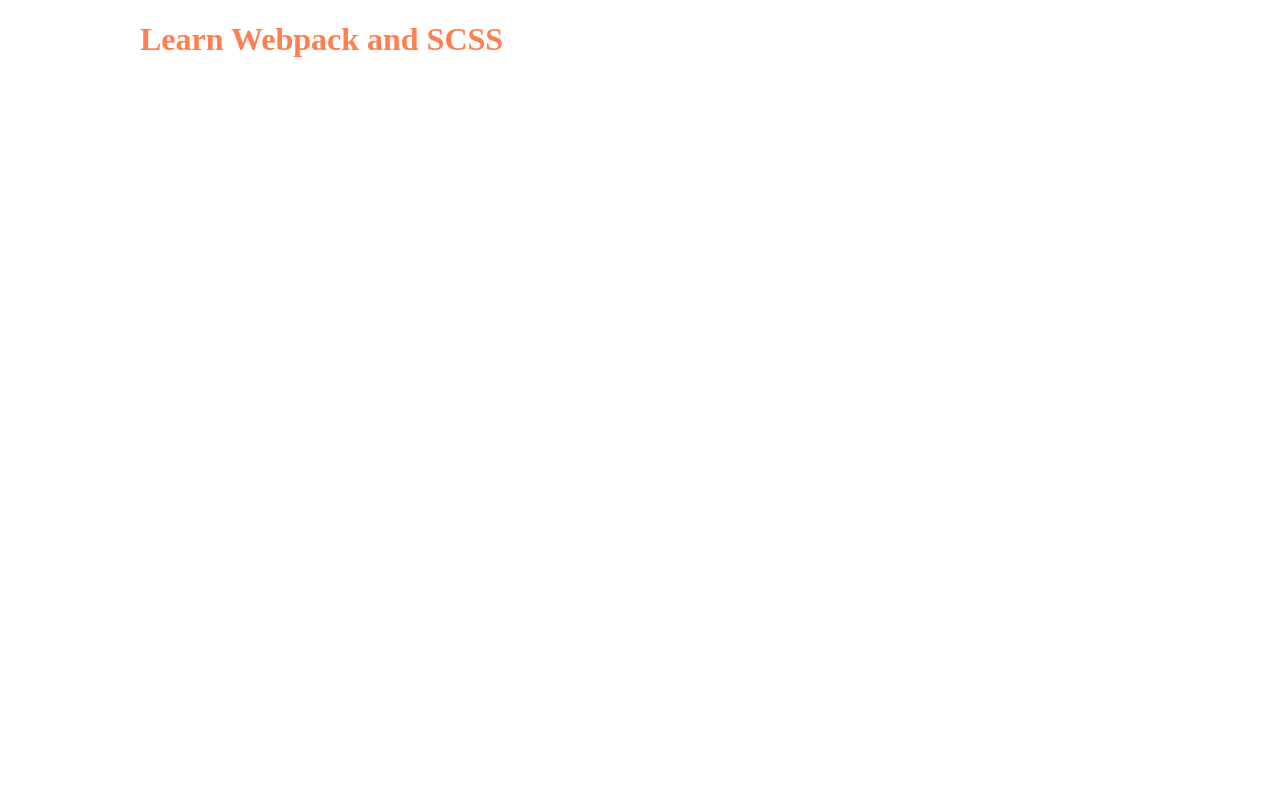
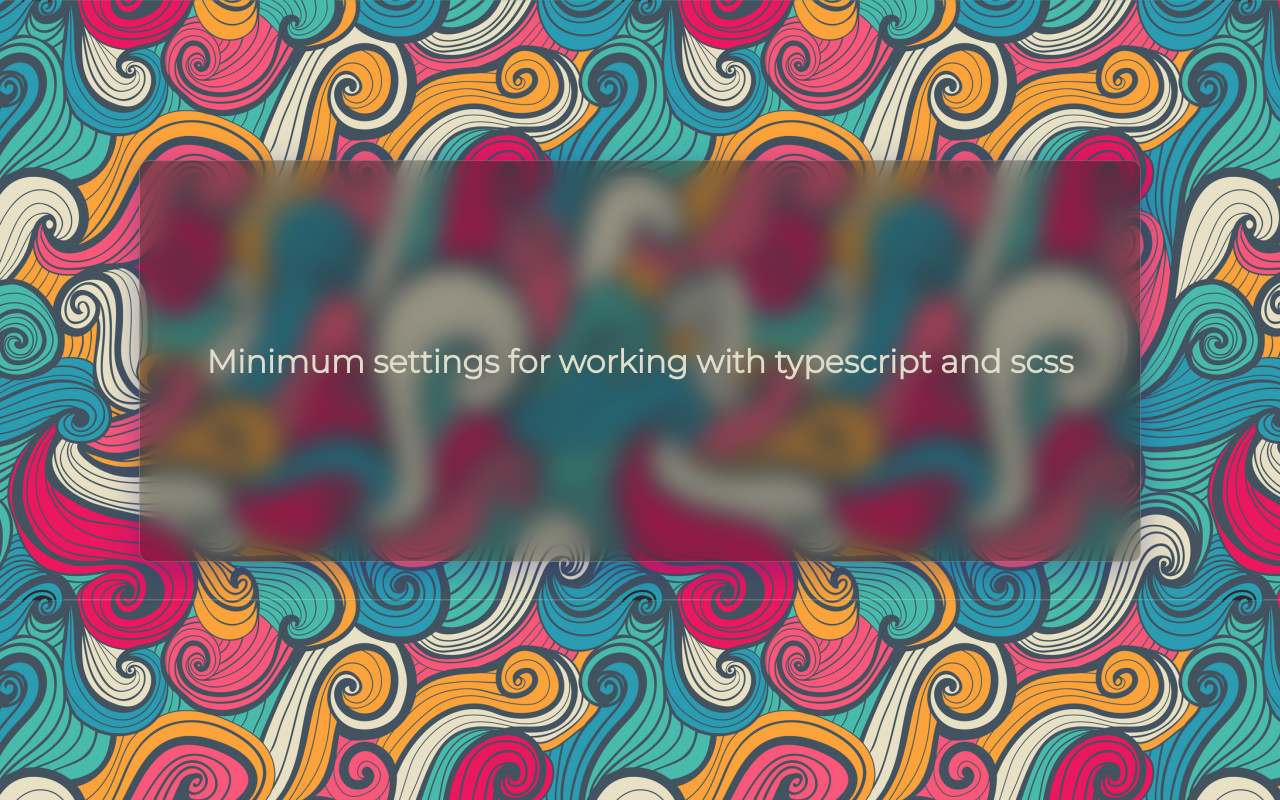
Before and after one commit to gfnvvlntn/webpac-ts-scss, a website built with webpack: page src/index.html in a window 1280 px wide. Built offline with nearby package versions, Linux system fonts and the light colour scheme.

Commit message:
some change

```diff
--- a/src/index.html
+++ b/src/index.html
@@ -9,7 +9,7 @@
 </head>
 <body>
     <div class="container">
-        <h1>Learn Webpack and SCSS</h1>
+        <h1>Minimum settings for working with typescript and scss</h1>
     </div>
 </body>
 </html>
--- a/src/style.scss
+++ b/src/style.scss
@@ -1,9 +1,29 @@
-$main-text-color: coral;
+@import url('https://fonts.googleapis.com/css2?family=Montserrat:wght@300&display=swap');
+
+$main-text-color: #dfdcca;
+
+body {
+    background: url('./static/background.jpg') repeat;
+    margin: 0;
+    padding: 0;
+}
 
 .container {
     max-width: 1000px;
-    margin: 0 auto;
+    height: 400px;
+    margin: 20vh auto;
+    display: flex;
+    align-items: center;
+    justify-content: center;
+
+    background: rgba( 21, 21, 21, 0.35 );
+    box-shadow: 0 8px 32px 0 rgba( 31, 38, 135, 0.37 );
+    backdrop-filter: blur( 12px );
+    -webkit-backdrop-filter: blur( 12px );
+    border-radius: 10px;
+    border: 1px solid rgba( 255, 255, 255, 0.18 );
     h1 {
         color: $main-text-color;
+        font-family: 'Montserrat', sans-serif;
     }
 }
```
Also changed, not shown: src/static/background.jpg (added), 1 other file.
